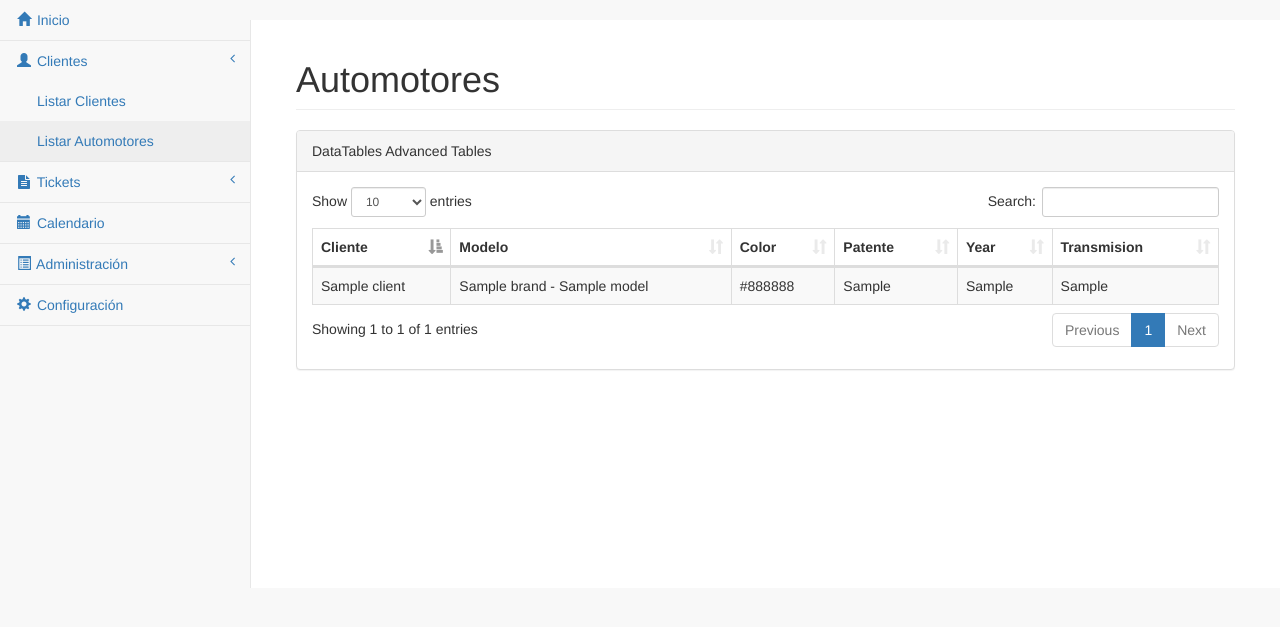
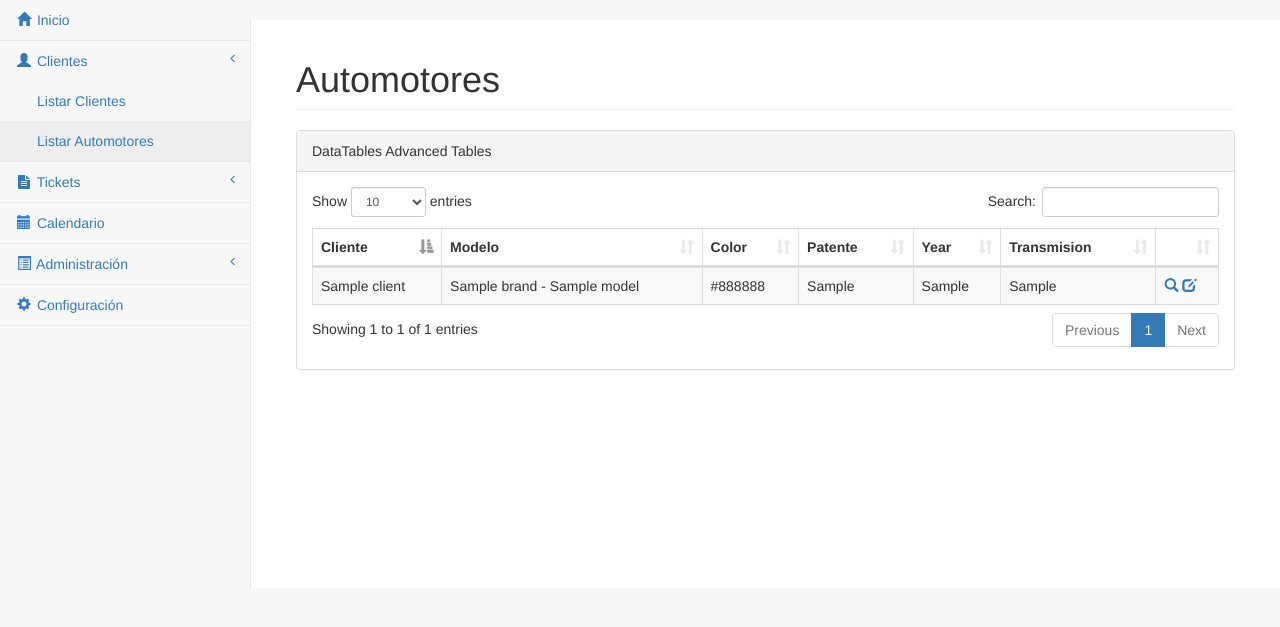
Before and after one commit to cyberpunx/crispy-eureka, a Django app: page /main/vehicles/ in a window 1280 px wide. Shown: the part 51-678 px from the top of the page. Run offline with Django 3.2, Linux system fonts and the light colour scheme; tables that the repository leaves empty hold one stand-in row (values such as "Sample post"); some libraries are stand-ins or nearby versions.

Commit message:
vehicles

```diff
--- a/main/templates/main/vehicle/index.html
+++ b/main/templates/main/vehicle/index.html
@@ -23,6 +23,7 @@
                                         <th>Patente</th>
                                         <th>Year</th>
                                         <th>Transmision</th>
+                                        <th></th>
                                     </tr>
                                 </thead>
                                 <tbody>
@@ -34,6 +35,10 @@
                                         <td>{{ vehicle.licence_plate }}</td>
                                         <td>{{ vehicle.year }}</td>
                                         <td>{{ vehicle.transmission }}</td>
+                                        <td class="center">
+                                            <a href="{% url 'main:client-detail' vehicle.client.id %}"><span class="glyphicon glyphicon-search" aria-hidden="true"></span></a>
+                                            <a href="{% url 'main:vehicle-update' vehicle.id %}"><span class="glyphicon glyphicon-edit" aria-hidden="true"></span></a>
+                                        </td>
                                     </tr>
                                 {% endfor %}
                                 </tbody>
--- a/main/views.py
+++ b/main/views.py
@@ -50,7 +50,7 @@ class VehicleCreateView(CreateView):
     template_name = 'main/vehicle/vehicle_form.html'
     model = Vehicle
     fields = ['licence_plate', 'color', 'year', 'model', 'transmission', 'client']
-
+    success_url = reverse_lazy('main:vehicle-index')
 
 class VehicleUpdateView(UpdateView):
     template_name = 'main/vehicle/vehicle_form.html'
@@ -75,6 +75,7 @@ class BrandCreateView(CreateView):
     template_name = 'main/brand/brand_form.html'
     model = Brand
     fields = ['brand_name']
+    success_url = reverse_lazy('main:brand-index')
 
 
 class ModelIndexView(generic.ListView):
@@ -88,3 +89,4 @@ class ModelCreateView(CreateView):
     template_name = 'main/model/model_form.html'
     model = Model
     fields = ['model_name', 'brand']
+    success_url = reverse_lazy('main:model-index')
```
